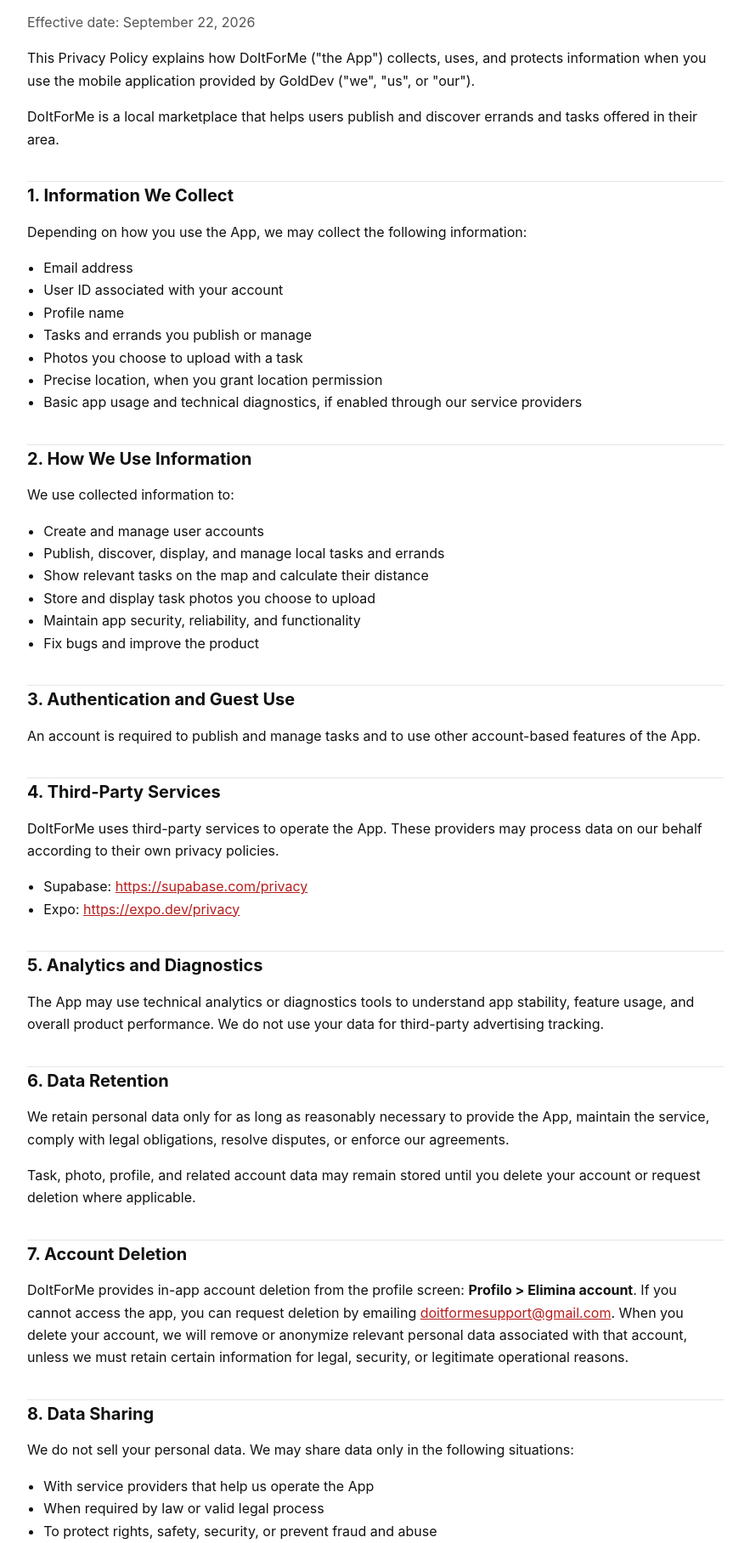
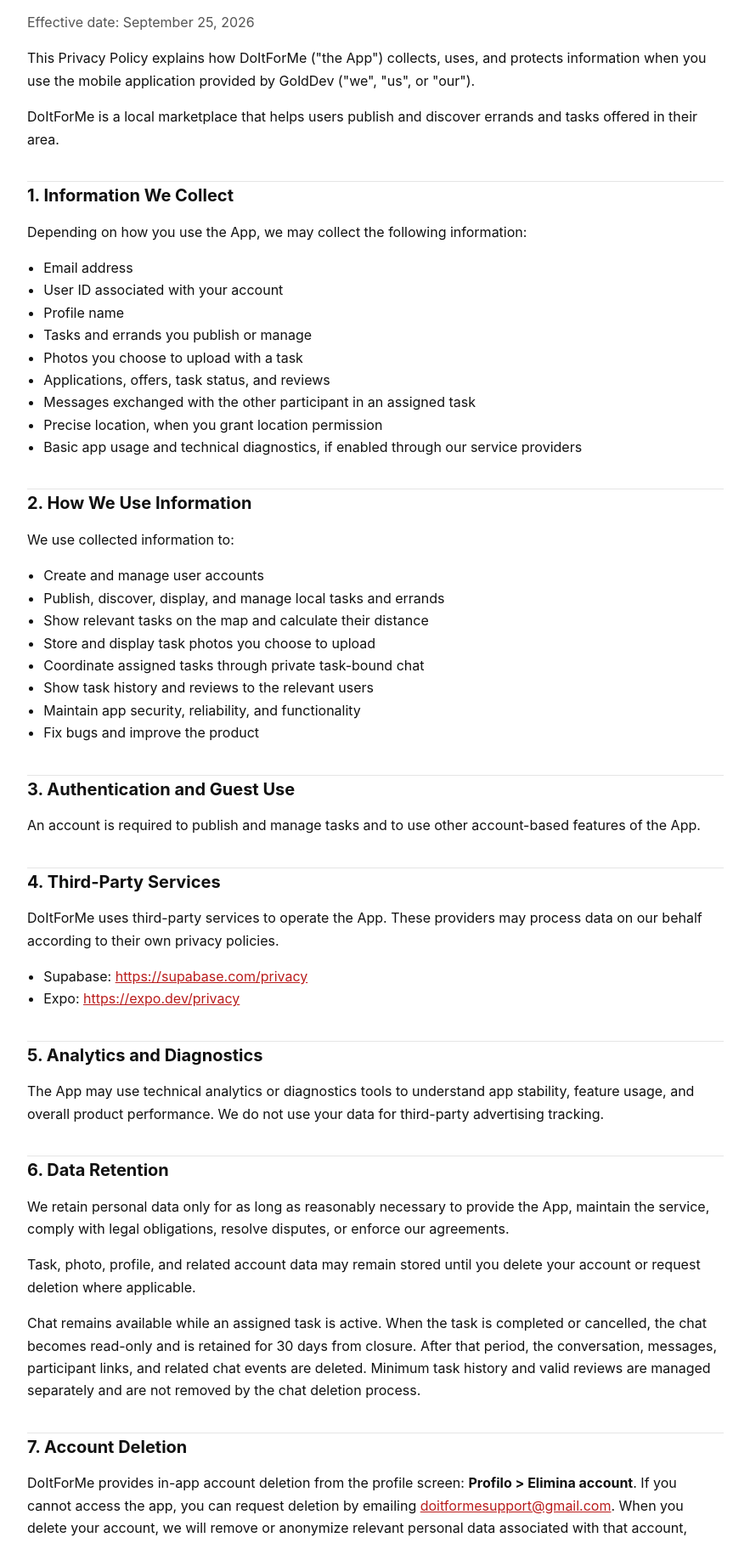
Before and after one commit to GoldDevAI/doitforme-legal, a plain HTML site: page privacy-policy/index.html in a window 1280 px wide. Shown: the part 83-1899 px from the top of the page at 85% size, without its empty margins (198-1081 px from the left). Drawn offline with Linux system fonts and the light colour scheme.

Commit message:
docs: document chat retention policy

```diff
--- a/privacy-policy/index.html
+++ b/privacy-policy/index.html
@@ -75,7 +75,7 @@
     <main>
       <h1>Privacy Policy</h1>
       <p class="muted">
-        Effective date: September 22, 2026
+        Effective date: September 25, 2026
       </p>
 
       <p>
@@ -97,6 +97,8 @@
         <li>Profile name</li>
         <li>Tasks and errands you publish or manage</li>
         <li>Photos you choose to upload with a task</li>
+        <li>Applications, offers, task status, and reviews</li>
+        <li>Messages exchanged with the other participant in an assigned task</li>
         <li>Precise location, when you grant location permission</li>
         <li>Basic app usage and technical diagnostics, if enabled through our service providers</li>
       </ul>
@@ -108,6 +110,8 @@
         <li>Publish, discover, display, and manage local tasks and errands</li>
         <li>Show relevant tasks on the map and calculate their distance</li>
         <li>Store and display task photos you choose to upload</li>
+        <li>Coordinate assigned tasks through private task-bound chat</li>
+        <li>Show task history and reviews to the relevant users</li>
         <li>Maintain app security, reliability, and functionality</li>
         <li>Fix bugs and improve the product</li>
       </ul>
@@ -161,6 +165,15 @@
       <p>
         Task, photo, profile, and related account data may remain stored until you
         delete your account or request deletion where applicable.
+      </p>
+
+      <p>
+        Chat remains available while an assigned task is active. When the task is
+        completed or cancelled, the chat becomes read-only and is retained for 30
+        days from closure. After that period, the conversation, messages,
+        participant links, and related chat events are deleted. Minimum task
+        history and valid reviews are managed separately and are not removed by
+        the chat deletion process.
       </p>
 
       <h2>7. Account Deletion</h2>
```
Also changed, not shown: support/index.html (+11 -1 lines).
